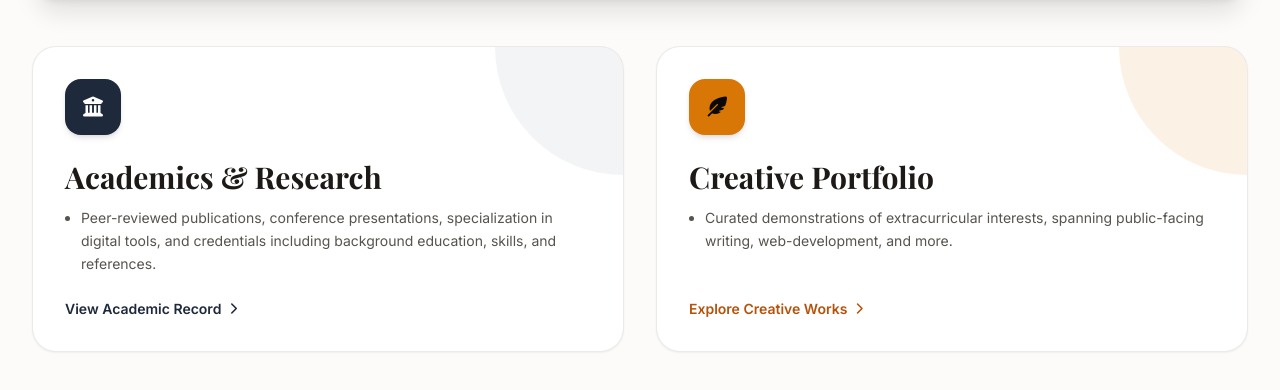
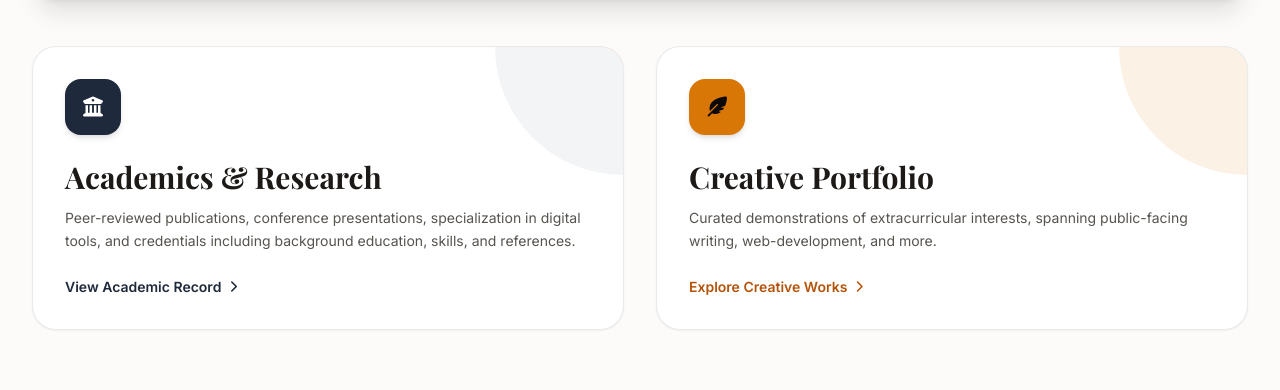
Before and after one commit to dr-arcady/prakhar-cv, a website: page index.html in a window 1280 px wide. Shown: the part 576-966 px from the top of the page. Drawn offline with nearby package versions, Linux system fonts and the light colour scheme; a web font is replaced by a local one.

Commit message:
Update index.html

```diff
--- a/index.html
+++ b/index.html
@@ -123,7 +123,7 @@
                             <i id="card-1-icon" class="fa-solid fa-graduation-cap"></i>
                         </div>
                         <h2 id="card-1-title" class="font-serif text-2xl sm:text-3xl font-bold text-stone-900 mb-3 group-hover:text-slate-800 transition-colors"></h2>
-                        <ul id="card-1-bullet" class="text-stone-600 text-sm space-y-2 mb-6 list-disc pl-4 leading-relaxed"></ul>
+                        <div id="card-1-bullet" class="text-stone-600 text-sm space-y-2 mb-6 leading-relaxed prose prose-sm max-w-none"></div>
                     </div>
                     <div id="card-1-link" class="flex items-center font-semibold text-sm text-slate-800 group-hover:translate-x-1 transition-transform"></div>
                 </div>
@@ -136,7 +136,7 @@
                             <i id="card-2-icon" class="fa-solid fa-feather-pointed"></i>
                         </div>
                         <h2 id="card-2-title" class="font-serif text-2xl sm:text-3xl font-bold text-stone-900 mb-3 group-hover:text-gold-600 transition-colors"></h2>
-                        <ul id="card-2-bullet" class="text-stone-600 text-sm space-y-2 mb-6 list-disc pl-4 leading-relaxed"></ul>
+                        <div id="card-2-bullet" class="text-stone-600 text-sm space-y-2 mb-6 leading-relaxed prose prose-sm max-w-none"></div>
                     </div>
                     <div id="card-2-link" class="flex items-center font-semibold text-sm text-gold-600 group-hover:translate-x-1 transition-transform"></div>
                 </div>
@@ -580,26 +580,25 @@ function renderProfileUI() {
         `;
     }
 
-    // 3. Card 1 (Academics)
+    // 3. Card 1 (Record)
     const c1Title = document.getElementById('card-1-title');
     const c1Bullet = document.getElementById('card-1-bullet');
     const c1Link = document.getElementById('card-1-link');
     const c1Icon = document.getElementById('card-1-icon');
     if (c1Title) c1Title.innerText = profileData.card1.title;
-    if (c1Bullet) c1Bullet.innerHTML = `<li>${escapeHtml(profileData.card1.bullet)}</li>`;
+    if (c1Bullet) c1Bullet.innerHTML = safeParseMarkdown(profileData.card1.bullet);
     if (c1Link) c1Link.innerHTML = `${escapeHtml(profileData.card1.linkText)} <i class="fa-solid fa-chevron-right ml-2 text-xs"></i>`;
     if (c1Icon) c1Icon.className = `fa-solid ${profileData.card1.icon}`;
 
-    // 4. Card 2 (Creative)
+    // 4. Card 2 (Portfolio)
     const c2Title = document.getElementById('card-2-title');
     const c2Bullet = document.getElementById('card-2-bullet');
     const c2Link = document.getElementById('card-2-link');
     const c2Icon = document.getElementById('card-2-icon');
     if (c2Title) c2Title.innerText = profileData.card2.title;
-    if (c2Bullet) c2Bullet.innerHTML = `<li>${escapeHtml(profileData.card2.bullet)}</li>`;
+    if (c2Bullet) c2Bullet.innerHTML = safeParseMarkdown(profileData.card2.bullet);
     if (c2Link) c2Link.innerHTML = `${escapeHtml(profileData.card2.linkText)} <i class="fa-solid fa-chevron-right ml-2 text-xs"></i>`;
     if (c2Icon) c2Icon.className = `fa-solid ${profileData.card2.icon}`;
-
     // 5. Update Profile Image Alt Text dynamically
     document.querySelectorAll('#profile-avatar-img').forEach(img => {
         img.alt = profileData.name;
```
